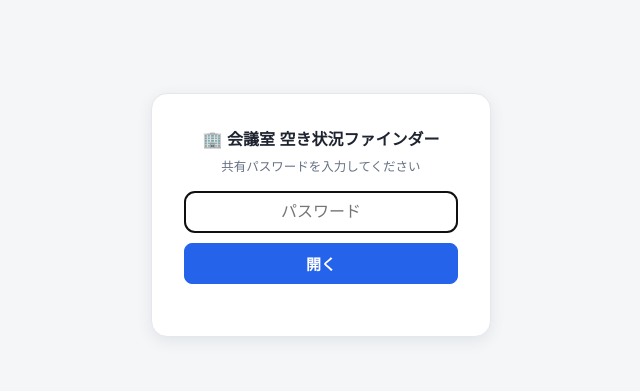
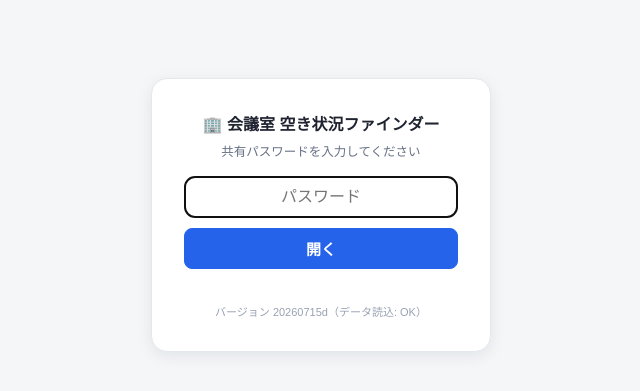
Before and after one commit to esthepromisawa-ctrl/room-finder, a plain HTML site: page index.html in a window 1280 px wide. Shown: the part 185-576 px from the top of the page, without its empty margins (319-959 px from the left). Drawn offline with Linux system fonts and the light colour scheme.

Commit message:
ロック画面にバージョン番号とデータ読込状態を表示（キャッシュ判別用）
Co-Authored-By: Claude Opus 4.8 <noreply@anthropic.com>

```diff
--- a/index.html
+++ b/index.html
@@ -106,6 +106,7 @@
     <input type="password" id="lockPw" placeholder="パスワード" autocomplete="current-password">
     <button class="primary" id="lockGo">開く</button>
     <div id="lockErr"></div>
+    <div id="buildTag" style="font-size:11px;color:#98a2b3;margin-top:14px"></div>
   </div>
 </div>
 <header>
@@ -311,7 +312,8 @@ $('lockGo').addEventListener('click', doUnlock);
 $('lockPw').addEventListener('keydown', e => { if (e.key === 'Enter') doUnlock(); });
 // ビルド確認用（キャッシュ判別）
 $('lockErr').textContent = '';
-window.__BUILD = '20260715c';
+window.__BUILD = '20260715d';
+$('buildTag').textContent = 'バージョン ' + window.__BUILD + '（データ読込: ' + (window.__ENC ? 'OK' : (window.__ENC_ERR ? '失敗' : '待機中') ) + '）';
 
 function availableDates() { return Object.keys(boardData.days).sort(); }
 function setToday() {
```
